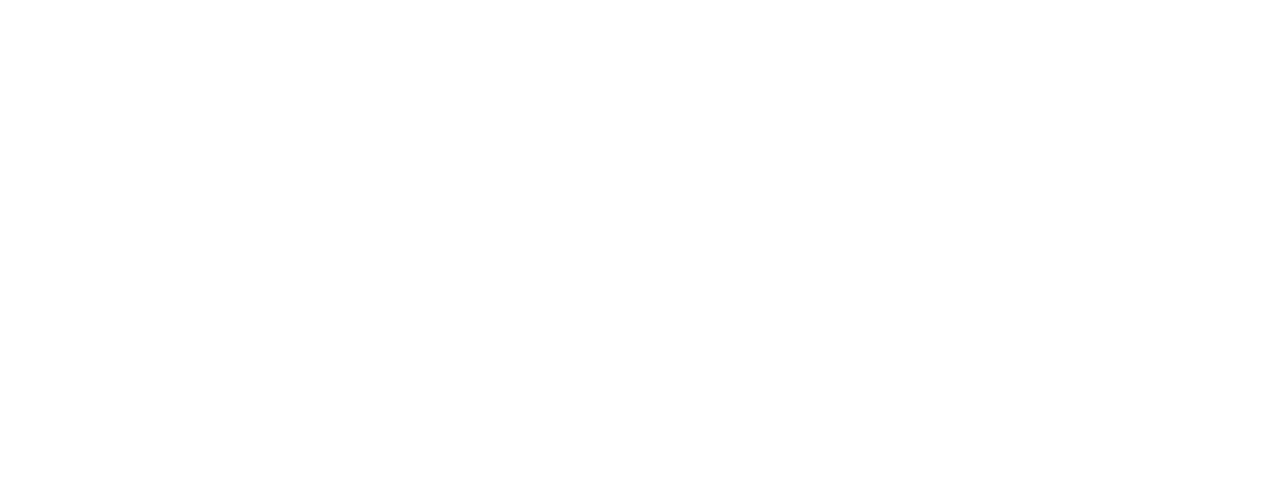
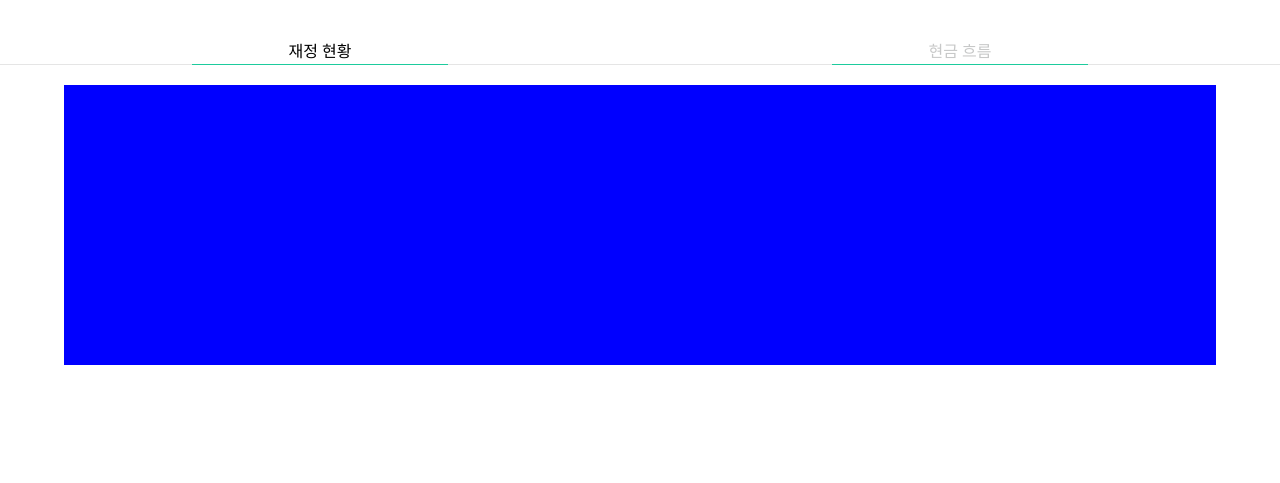
Before and after one commit to BUZZINGPolarBear/wonHana-front, a plain HTML site: page assetStatus.html in a window 1280 px wide. Drawn offline with Linux system fonts and the light colour scheme; a web font is replaced by a local one.

Commit message:
add: top nav bar

```diff
--- a/assetStatus.html
+++ b/assetStatus.html
@@ -4,9 +4,29 @@
     <meta charset="UTF-8">
     <meta http-equiv="X-UA-Compatible" content="IE=edge">
     <meta name="viewport" content="width=device-width, initial-scale=1.0">
+
+    <!-- FONTS -->
+    <link rel="preconnect" href="https://fonts.googleapis.com">
+    <link rel="preconnect" href="https://fonts.gstatic.com" crossorigin>
+    <link href="https://fonts.googleapis.com/css2?family=Audiowide&family=Do+Hyeon&family=Nanum+Gothic:wght@400;700;800&family=Roboto:wght@300;400;500&family=Russo+One&family=Sniglet&display=swap" rel="stylesheet">
+
+    <!-- STYLE Sheet -->
+    <link rel="stylesheet" type="text/css" href="/css/assetStatus.css">
     <title>자산 현황</title>
 </head>
 <body>
+    <div class="main-graph-area">
+        <div class="bar-graph-top-area">
+            <span class="asset-category" id="left">
+                재정 현황
+            </span>
+            <span class="asset-category" id="right" style="color: #C7C8C8">
+                현금 흐름
+            </span>
+        </div>
+        <div class="bar-graph-area">
 
+        </div>
+    </div>
 </body>
 </html>
--- /dev/null
+++ b/css/assetStatus.css
@@ -0,0 +1,45 @@
+body{
+    margin: 0px;
+}
+.main-graph-area{
+    width: 100vw;
+    height: 60vh;
+}
+
+.main-graph-area .bar-graph-top-area{
+    position: relative;
+    height: 8vh;
+    width: 100vw;
+
+    border-bottom: 1px #E5E5E5 solid;
+}
+
+.asset-category{
+    position: fixed;
+    width: 20vw;
+    height: 3vh;
+    text-align: center;
+    line-height: 3vh;
+
+    border-bottom: 1px #1DCB9D solid;
+    margin-top: 5vh;
+}
+.asset-category#left{
+    margin-left: 15vw;
+    margin-right: 65vw
+}
+
+.asset-category#right{
+    margin-left: 65vw;
+}
+.bar-graph-area{
+    position: relative;
+    height: 35vh;
+    width: 90vw;
+    margin-left: 5vw;
+    margin-right: 5vw;
+    margin-top: 2.5vh;
+    margin-bottom: 2.5vh;
+
+    background-color:blue;
+}
```
